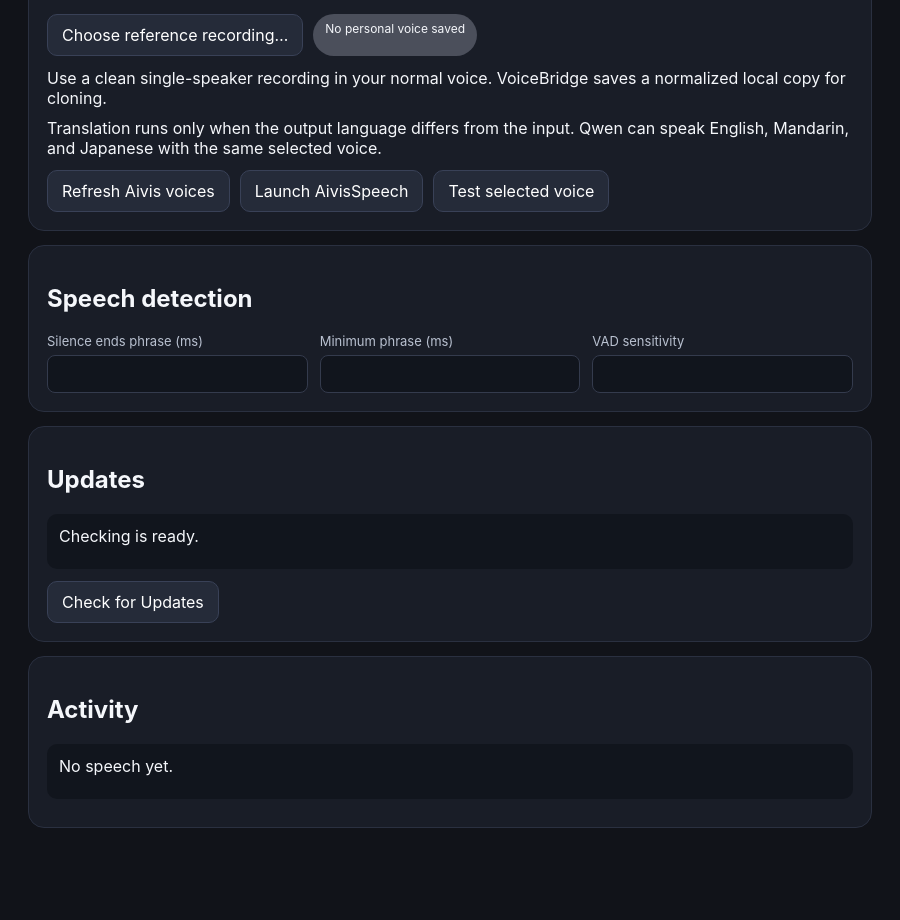
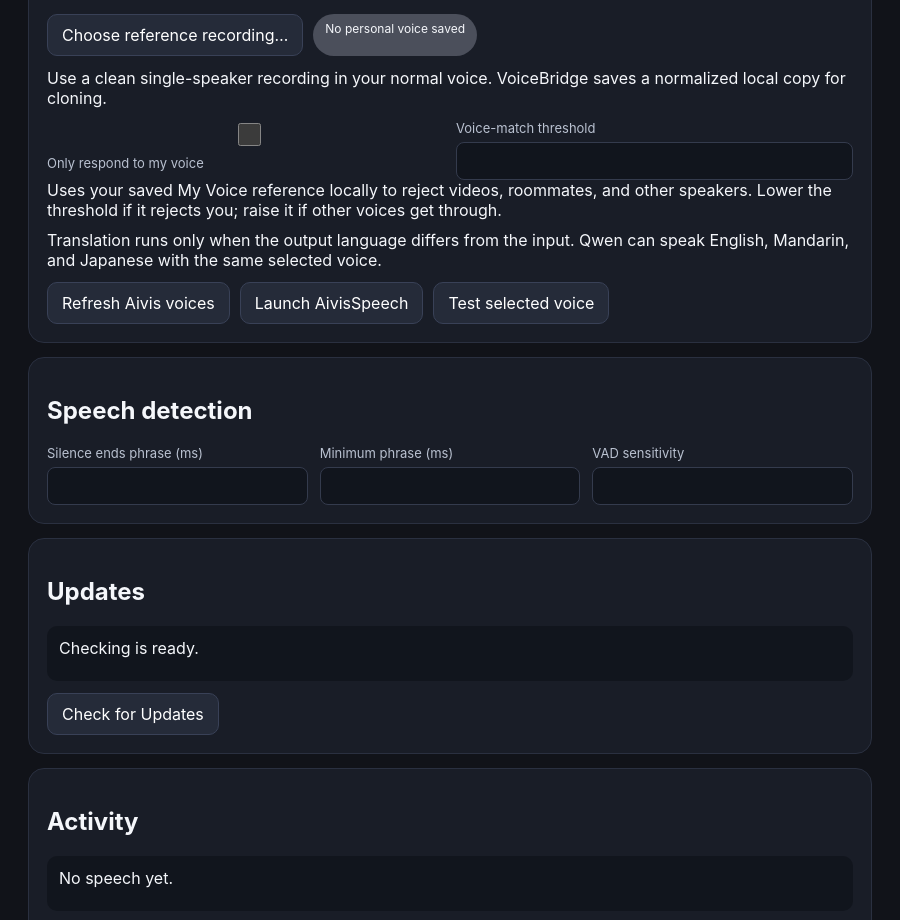
Before and after one commit to svonsavon/voicebridge, an Electron app: page src/renderer/index.html in a window 900 px wide. Shown: the part 1180-2100 px from the top of the page. Before the commit the page ends 2050 px from the top, so only its background shows below. Drawn offline with Linux system fonts and the light colour scheme; no server answers.

Commit message:
Add only-my-voice controls

```diff
--- a/src/renderer/index.html
+++ b/src/renderer/index.html
@@ -119,6 +119,19 @@
         </div>
       </div>
 
+      <div class="grid two" style="margin-top: 12px;">
+        <label class="checkbox-row">
+          <input id="speakerVerificationEnabled" type="checkbox" />
+          Only respond to my voice
+        </label>
+        <label>Voice-match threshold
+          <input id="speakerVerificationThreshold" type="number" min="0.30" max="0.75" step="0.01" />
+        </label>
+      </div>
+      <div class="hint">
+        Uses your saved My Voice reference locally to reject videos, roommates, and other speakers. Lower the threshold if it rejects you; raise it if other voices get through.
+      </div>
+
       <div class="hint" style="margin-top: 10px;">
         Translation runs only when the output language differs from the input. Qwen can speak English, Mandarin, and Japanese with the same selected voice.
       </div>
```
